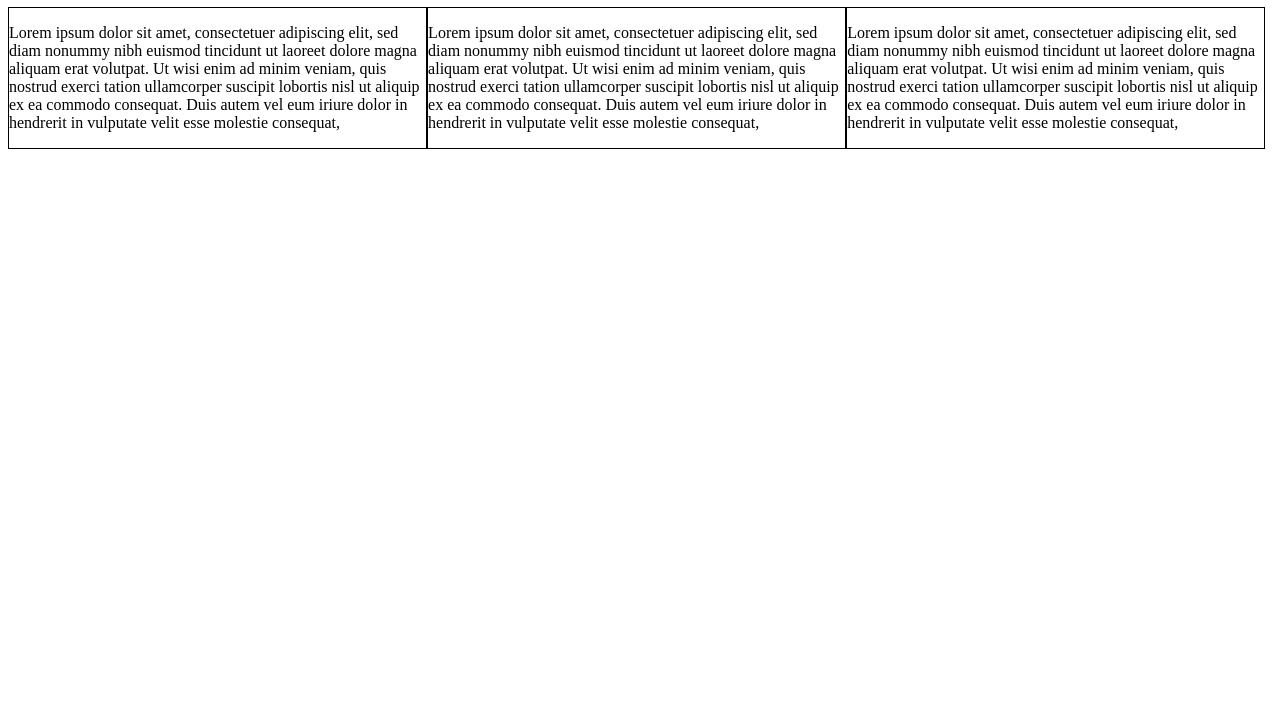
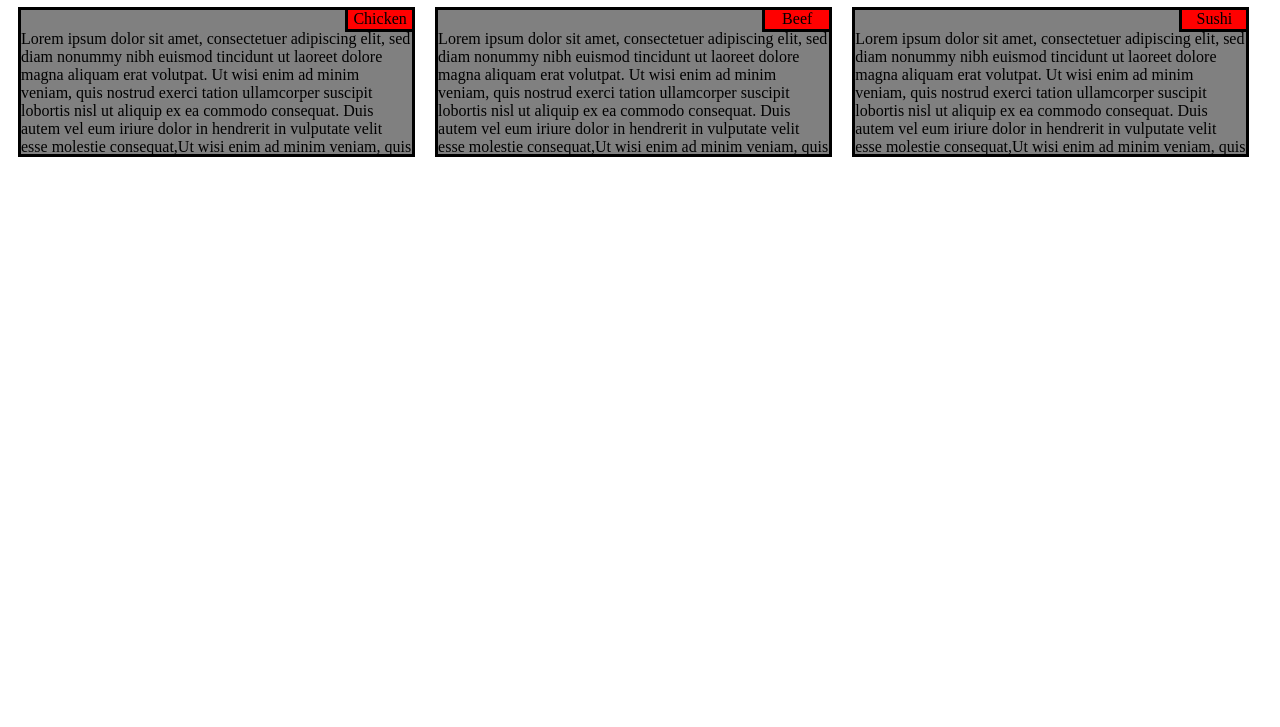
Before and after one commit to Volodymyr75/module2-solution, a plain HTML site: page site/index.html in a window 1280 px wide. Shown: the part 73-800 px from the top of the page. Drawn offline with Linux system fonts and the light colour scheme.

Commit message:
changes 11.03 19:11

```diff
--- a/site/index.html
+++ b/site/index.html
@@ -2,7 +2,7 @@
 <html lang="en">
 <head>
 	<meta charset="utf-8">
-
+	<meta name="viewport" content="width=device-width, initial-scale=1">
 	<title>mudule2</title>
 
 	<link rel="stylesheet" type="text/css" href="style.css">
@@ -11,17 +11,29 @@
 <body>
 	<h1>Our Menu</h1>
 
+	<div class="container">
 		<div class="col-lg-4 col-md-6">
-		<p>Lorem ipsum dolor sit amet, consectetuer adipiscing elit, sed diam nonummy nibh euismod tincidunt ut laoreet dolore magna aliquam erat volutpat. Ut wisi enim ad minim veniam, quis nostrud exerci tation ullamcorper suscipit lobortis nisl ut aliquip ex ea commodo consequat. Duis autem vel eum iriure dolor in hendrerit in vulputate velit esse molestie consequat,
+			<div class="md-6">
+			<p class="corner">Chicken</p>
+			<p>Lorem ipsum dolor sit amet, consectetuer adipiscing elit, sed diam nonummy nibh euismod tincidunt ut laoreet dolore magna aliquam erat volutpat. Ut wisi enim ad minim veniam, quis nostrud exerci tation ullamcorper suscipit lobortis nisl ut aliquip ex ea commodo consequat. Duis autem vel eum iriure dolor in hendrerit in vulputate velit esse molestie consequat,Ut wisi enim ad minim veniam, quis nostrud exerci tation ullamcorper suscipit lobortis nisl ut aliquip ex ea commodo consequat. Duis autem vel eum iriure dolor in hendrerit in vulputate velit esse molestie consequat,
 			</p>
 			</div>
+		</div>
 		<div class="col-lg-4 col-md-6">
-		<p>Lorem ipsum dolor sit amet, consectetuer adipiscing elit, sed diam nonummy nibh euismod tincidunt ut laoreet dolore magna aliquam erat volutpat. Ut wisi enim ad minim veniam, quis nostrud exerci tation ullamcorper suscipit lobortis nisl ut aliquip ex ea commodo consequat. Duis autem vel eum iriure dolor in hendrerit in vulputate velit esse molestie consequat,
+			<div class="md-6">
+			<p class="corner">Beef</p>
+			<p>Lorem ipsum dolor sit amet, consectetuer adipiscing elit, sed diam nonummy nibh euismod tincidunt ut laoreet dolore magna aliquam erat volutpat. Ut wisi enim ad minim veniam, quis nostrud exerci tation ullamcorper suscipit lobortis nisl ut aliquip ex ea commodo consequat. Duis autem vel eum iriure dolor in hendrerit in vulputate velit esse molestie consequat,Ut wisi enim ad minim veniam, quis nostrud exerci tation ullamcorper suscipit lobortis nisl ut aliquip ex ea commodo consequat. Duis autem vel eum iriure dolor in hendrerit in vulputate velit esse molestie consequat,
 			</p>
 			</div>
+		</div>
 		<div class="col-lg-4 col-md-12">
-		<p>Lorem ipsum dolor sit amet, consectetuer adipiscing elit, sed diam nonummy nibh euismod tincidunt ut laoreet dolore magna aliquam erat volutpat. Ut wisi enim ad minim veniam, quis nostrud exerci tation ullamcorper suscipit lobortis nisl ut aliquip ex ea commodo consequat. Duis autem vel eum iriure dolor in hendrerit in vulputate velit esse molestie consequat,
+			<div class="md-6">
+			<p class="corner">Sushi</p>
+			<p>Lorem ipsum dolor sit amet, consectetuer adipiscing elit, sed diam nonummy nibh euismod tincidunt ut laoreet dolore magna aliquam erat volutpat. Ut wisi enim ad minim veniam, quis nostrud exerci tation ullamcorper suscipit lobortis nisl ut aliquip ex ea commodo consequat. Duis autem vel eum iriure dolor in hendrerit in vulputate velit esse molestie consequat,Ut wisi enim ad minim veniam, quis nostrud exerci tation ullamcorper suscipit lobortis nisl ut aliquip ex ea commodo consequat. Duis autem vel eum iriure dolor in hendrerit in vulputate velit esse molestie consequat,
 			</p>
+			</div>
+		</div>
+		<div class="clear"></div>
 	</div>
 </body>
 </html>
--- a/site/style.css
+++ b/site/style.css
@@ -1,24 +1,66 @@
 @media (min-width: 992px) {
   .col-lg-4 {
     float: left;
-    border: 1px solid black;
     width: 33%;
+
   }
 }
 
 @media (min-width: 768px) and (max-width: 991px) {
-  .col-md-6, .col-md-12 {
+
+  .col-md-6 {
     float: left;
-    border: 1px solid green;
-  }
-  .col-md-6 {
     width: 50%;
   }
   .col-md-12 {
+    float: left;
     width: 100%;
   }
+
 }
-
+*{
+  box-sizing: border-box;
+}
 h1 {
   text-align: center;
 }
+p {
+  margin-top: 20px;
+
+}
+.md-6 {
+  height: 150px;
+  background-color: grey;
+  border: 3px solid black;
+
+  overflow: hidden;
+  position: relative;
+
+ /* width: 90%;
+  margin-right: auto;
+  margin-left: auto;*/
+  margin:0px 10px 15px 10px;
+
+
+}
+ .corner {
+  width: 70px;
+  height: 25px;
+
+  text-align: center;
+
+  background-color: red;
+border: 3px solid black;
+margin-top: -3px;
+margin-right: -3px;
+
+position: absolute;
+top:0;
+right:0;
+}
+.container{
+  width: 100%;
+
+
+}
+.clear {clear:both; content:""; display:block; height:0; font-size:0;overflow: hidden;}
```
Lines whose indentation alone changed are shown as unchanged.
